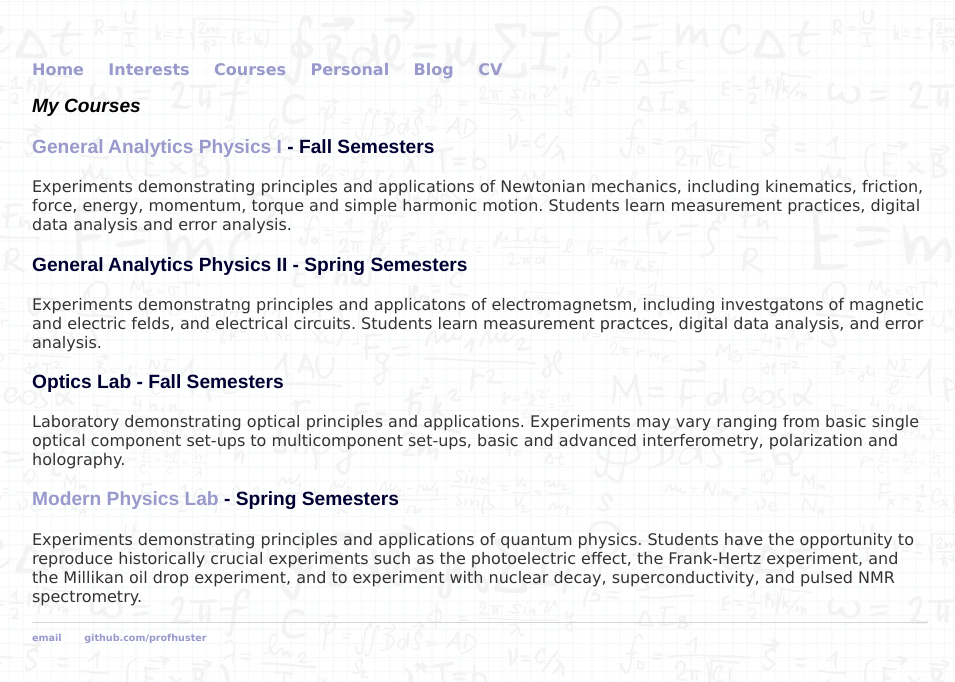
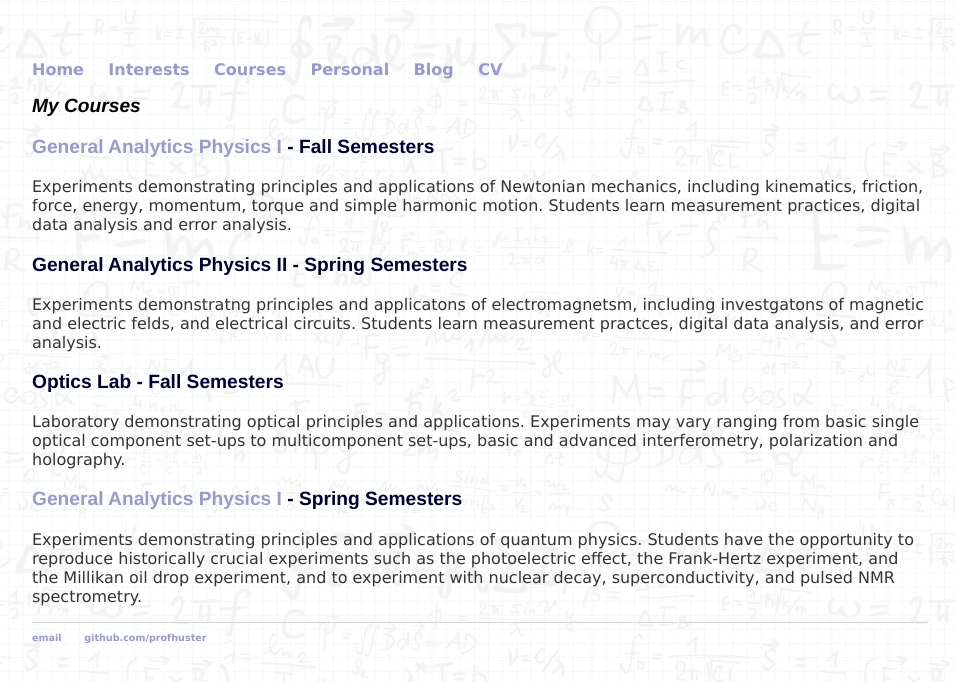
Before and after one commit to profhuster/profhuster.github.io, a Jekyll site: the page built from courses/index.md, in a window 1280 px wide. Shown: the top 682 px of the page, without its empty margins (160-1115 px from the left). Built offline with Jekyll 4.4.1, drawn with Linux system fonts in a browser that asks for light colours.

Commit message:
Update index.md

```diff
--- a/courses/index.md
+++ b/courses/index.md
@@ -23,7 +23,7 @@ Experiments may vary ranging from basic single optical component set-ups to
 multicomponent set-ups,  basic and advanced interferometry,
 polarization and holography.
 
-### [Modern Physics Lab](ModPhysLab.html) - Spring Semesters
+### [General Analytics Physics I](GAP1) - Spring Semesters
 
 Experiments demonstrating principles and applications of quantum physics.
 Students have the opportunity to reproduce historically crucial experiments such as
```
